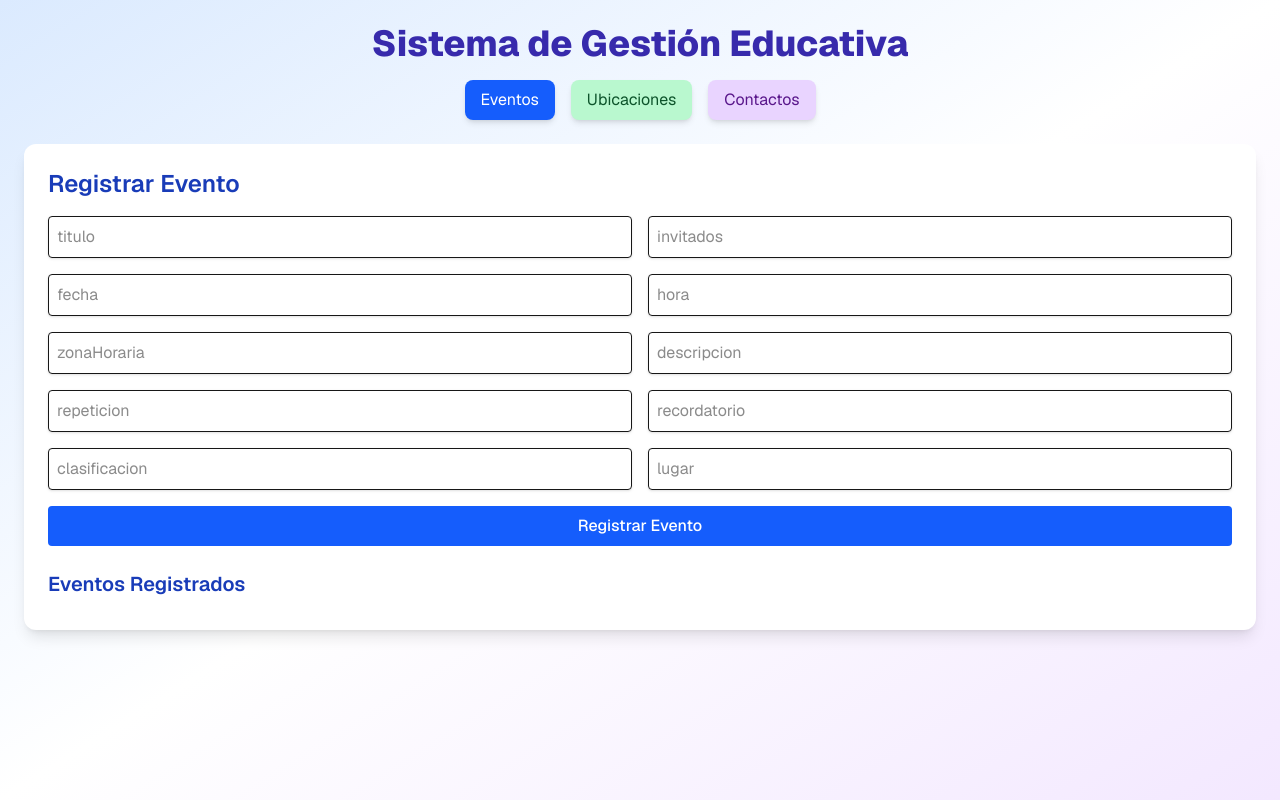
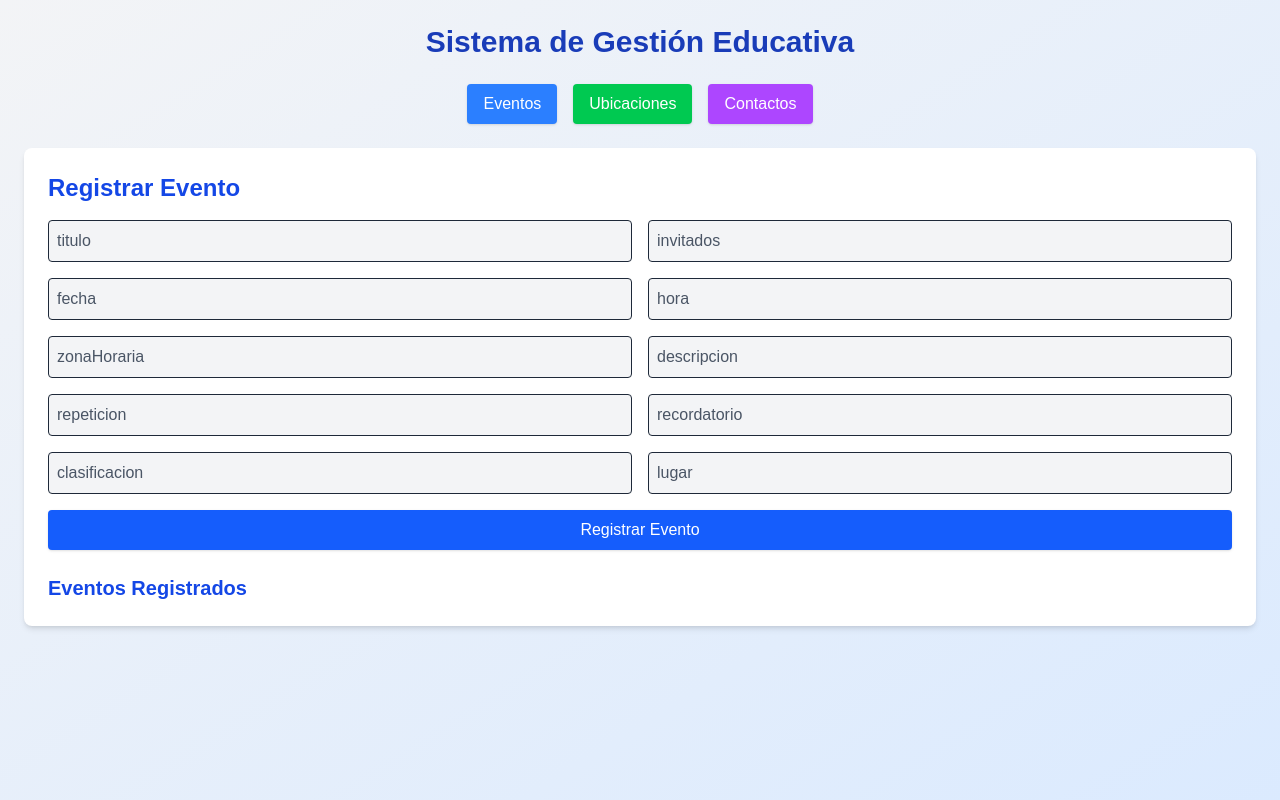
Before and after one commit to Juanitox566/eventos-institucion, a Next.js app: page / in a window 1280 px wide. Built offline with nearby package versions, Linux system fonts and the light colour scheme.

Commit message:
Update page.js

```diff
--- a/src/app/page.js
+++ b/src/app/page.js
@@ -5,7 +5,6 @@ import { useState } from "react";
 export default function EventManagerApp() {
   const [view, setView] = useState("eventos");
 
-  // Estados para eventos, ubicaciones y contactos
   const [events, setEvents] = useState([]);
   const [locations, setLocations] = useState([]);
   const [contacts, setContacts] = useState([]);
@@ -83,18 +82,18 @@ export default function EventManagerApp() {
   };
 
   return (
-    <div className="min-h-screen bg-gradient-to-br from-blue-100 via-white to-purple-100 p-6 space-y-6 font-sans">
-      <h1 className="text-4xl font-extrabold text-center text-indigo-800 mb-4">Sistema de Gestión Educativa</h1>
+    <div className="p-6 space-y-6 bg-gradient-to-br from-gray-100 to-blue-100 min-h-screen">
+      <h1 className="text-3xl font-bold text-center text-blue-800">Sistema de Gestión Educativa</h1>
 
-      <div className="flex justify-center space-x-4 mb-6">
-        <button onClick={() => setView("eventos")} className={`px-4 py-2 rounded-lg shadow-md transition-colors ${view === "eventos" ? "bg-blue-600 text-white" : "bg-blue-200 text-blue-900"}`}>Eventos</button>
-        <button onClick={() => setView("ubicaciones")} className={`px-4 py-2 rounded-lg shadow-md transition-colors ${view === "ubicaciones" ? "bg-green-600 text-white" : "bg-green-200 text-green-900"}`}>Ubicaciones</button>
-        <button onClick={() => setView("contactos")} className={`px-4 py-2 rounded-lg shadow-md transition-colors ${view === "contactos" ? "bg-purple-600 text-white" : "bg-purple-200 text-purple-900"}`}>Contactos</button>
+      <div className="flex justify-center space-x-4">
+        <button onClick={() => setView("eventos")} className="px-4 py-2 bg-blue-500 hover:bg-blue-600 text-white rounded shadow">Eventos</button>
+        <button onClick={() => setView("ubicaciones")} className="px-4 py-2 bg-green-500 hover:bg-green-600 text-white rounded shadow">Ubicaciones</button>
+        <button onClick={() => setView("contactos")} className="px-4 py-2 bg-purple-500 hover:bg-purple-600 text-white rounded shadow">Contactos</button>
       </div>
 
       {view === "eventos" && (
-        <section className="bg-white shadow-lg rounded-xl p-6">
-          <h2 className="text-2xl font-semibold text-blue-800 mb-4">Registrar Evento</h2>
+        <div className="bg-white rounded-lg p-6 shadow-md">
+          <h2 className="text-2xl font-semibold text-blue-700 mb-4">Registrar Evento</h2>
           <form onSubmit={handleEventSubmit} className="grid grid-cols-1 md:grid-cols-2 gap-4">
             {Object.keys(eventForm).map((key) => (
               <input
@@ -103,17 +102,16 @@ export default function EventManagerApp() {
                 placeholder={key}
                 value={eventForm[key]}
                 onChange={handleChange(setEventForm)}
-                className="border p-2 rounded shadow-sm"
+                className="border p-2 rounded bg-gray-100 text-gray-800 placeholder-gray-600"
               />
             ))}
-            <button type="submit" className="col-span-full bg-blue-600 hover:bg-blue-700 text-white font-medium p-2 rounded">Registrar Evento</button>
+            <button type="submit" className="col-span-full bg-blue-600 hover:bg-blue-700 text-white p-2 rounded shadow">Registrar Evento</button>
           </form>
 
-          <h2 className="text-xl font-semibold text-blue-800 mt-6">Eventos Registrados</h2>
-          <div className="grid gap-4 mt-2">
+          <h2 className="text-xl font-semibold mt-6 text-blue-700">Eventos Registrados</h2>
           {events.map((event, i) => (
-              <div key={i} className="border p-4 rounded-lg bg-blue-50 shadow">
-                <strong className="text-lg text-blue-900">{event.titulo}</strong>
+            <div key={i} className="border p-4 rounded bg-blue-50 shadow-sm mt-2">
+              <strong className="text-blue-800">{event.titulo}</strong>
               <p>Invitados: {event.invitados}</p>
               <p>Fecha y hora: {event.fecha} {event.hora} ({event.zonaHoraria})</p>
               <p>Descripción: {event.descripcion}</p>
@@ -124,12 +122,11 @@ export default function EventManagerApp() {
             </div>
           ))}
         </div>
-        </section>
       )}
 
       {view === "ubicaciones" && (
-        <section className="bg-white shadow-lg rounded-xl p-6">
-          <h2 className="text-2xl font-semibold text-green-800 mb-4">Registrar Ubicación</h2>
+        <div className="bg-white rounded-lg p-6 shadow-md">
+          <h2 className="text-2xl font-semibold text-green-700 mb-4">Registrar Ubicación</h2>
           <form onSubmit={handleLocationSubmit} className="grid grid-cols-1 md:grid-cols-2 gap-4">
             {Object.keys(locationForm).map((key) => (
               <input
@@ -138,28 +135,26 @@ export default function EventManagerApp() {
                 placeholder={key}
                 value={locationForm[key]}
                 onChange={handleChange(setLocationForm)}
-                className="border p-2 rounded shadow-sm"
+                className="border p-2 rounded bg-gray-100 text-gray-800 placeholder-gray-600"
               />
             ))}
-            <button type="submit" className="col-span-full bg-green-600 hover:bg-green-700 text-white font-medium p-2 rounded">Registrar Ubicación</button>
+            <button type="submit" className="col-span-full bg-green-600 hover:bg-green-700 text-white p-2 rounded shadow">Registrar Ubicación</button>
           </form>
 
-          <h2 className="text-xl font-semibold text-green-800 mt-6">Ubicaciones Registradas</h2>
-          <div className="grid gap-4 mt-2">
+          <h2 className="text-xl font-semibold mt-6 text-green-700">Ubicaciones Registradas</h2>
           {locations.map((loc, i) => (
-              <div key={i} className="border p-4 rounded-lg bg-green-50 shadow">
-                <strong className="text-lg text-green-900">{loc.titulo}</strong>
+            <div key={i} className="border p-4 rounded bg-green-50 shadow-sm mt-2">
+              <strong className="text-green-800">{loc.titulo}</strong>
               <p>Dirección: {loc.direccion}</p>
               <p>Coordenadas: {loc.coordenadas}</p>
             </div>
           ))}
         </div>
-        </section>
       )}
 
       {view === "contactos" && (
-        <section className="bg-white shadow-lg rounded-xl p-6">
-          <h2 className="text-2xl font-semibold text-purple-800 mb-4">Registrar Contacto</h2>
+        <div className="bg-white rounded-lg p-6 shadow-md">
+          <h2 className="text-2xl font-semibold text-purple-700 mb-4">Registrar Contacto</h2>
           <form onSubmit={handleContactSubmit} className="grid grid-cols-1 md:grid-cols-2 gap-4">
             {Object.keys(contactForm).map((key) => (
               <input
@@ -168,17 +163,16 @@ export default function EventManagerApp() {
                 placeholder={key}
                 value={contactForm[key]}
                 onChange={handleChange(setContactForm)}
-                className="border p-2 rounded shadow-sm"
+                className="border p-2 rounded bg-gray-100 text-gray-800 placeholder-gray-600"
               />
             ))}
-            <button type="submit" className="col-span-full bg-purple-600 hover:bg-purple-700 text-white font-medium p-2 rounded">Registrar Contacto</button>
+            <button type="submit" className="col-span-full bg-purple-600 hover:bg-purple-700 text-white p-2 rounded shadow">Registrar Contacto</button>
           </form>
 
-          <h2 className="text-xl font-semibold text-purple-800 mt-6">Contactos Registrados</h2>
-          <div className="grid gap-4 mt-2">
+          <h2 className="text-xl font-semibold mt-6 text-purple-700">Contactos Registrados</h2>
           {contacts.map((contact, i) => (
-              <div key={i} className="border p-4 rounded-lg bg-purple-50 shadow">
-                <strong className="text-lg text-purple-900">{contact.saludo} {contact.nombreCompleto}</strong>
+            <div key={i} className="border p-4 rounded bg-purple-50 shadow-sm mt-2">
+              <strong className="text-purple-800">{contact.saludo} {contact.nombreCompleto}</strong>
               <p>ID: {contact.identificacion}</p>
               <p>Email: {contact.correo}</p>
               <p>Teléfono: {contact.telefono}</p>
@@ -186,7 +180,6 @@ export default function EventManagerApp() {
             </div>
           ))}
         </div>
-        </section>
       )}
     </div>
   );
```
Lines whose indentation alone changed are shown as unchanged.
